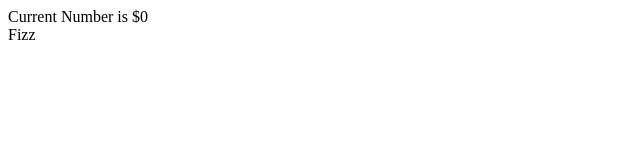
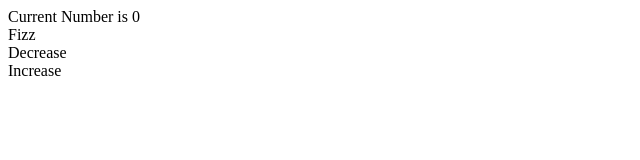
Before and after one commit to always-on-chain/FizzBuzzProgram, a React app: page / in a window 1280 px wide. Shown: the top 160 px of the page, without its empty margins (0-640 px from the left). Built offline with nearby package versions, Linux system fonts and the light colour scheme; the HTML template or start-up script is replaced by a standard one.

Commit message:
rendered both increment and decrement buttons and installed Materialize.css library

```diff
--- a/package.json
+++ b/package.json
@@ -13,6 +13,7 @@
     "babel-loader": "^7.1.4",
     "babel-preset-es2015": "^6.24.1",
     "babel-preset-react": "^6.24.1",
+    "materialize-css": "^1.0.0-rc.2",
     "react": "^16.4.1",
     "react-dom": "^16.4.1",
     "webpack": "^4.12.2"
--- a/react-client/src/components/Decrement.jsx
+++ b/react-client/src/components/Decrement.jsx
@@ -0,0 +1,11 @@
+import React from 'react';
+
+const Decrement = (props) => {
+  return (
+    <div id="decrement">
+      <a class="waves-effect waves-light btn-large">Decrease</a>
+    </div>
+  )
+}
+
+export default Decrement;
--- a/react-client/src/components/Increment.jsx
+++ b/react-client/src/components/Increment.jsx
@@ -0,0 +1,11 @@
+import React from 'react';
+
+const Increment = (props) => {
+  return (
+    <div id="increment">
+      <a class="waves-effect waves-light btn-large">Increase</a>
+    </div>
+  )
+}
+
+export default Increment;
--- a/react-client/src/components/Messages.jsx
+++ b/react-client/src/components/Messages.jsx
@@ -4,7 +4,7 @@ const Messages = (props) => {
   return (
     <div id="messages">
       <div id="messages-number">
-        Current Number is ${props.currentNumber}
+        Current Number is {props.currentNumber}
       </div>
       <div id="messages-fizz-bizz">
         Fizz
--- a/react-client/src/index.jsx
+++ b/react-client/src/index.jsx
@@ -1,6 +1,8 @@
 import React from 'react';
 import ReactDOM from 'react-dom';
 import Messages from './components/Messages.jsx';
+import Decrement from './components/Decrement.jsx';
+import Increment from './components/Increment.jsx';
 
 class App extends React.Component {
   constructor(props) {
@@ -14,9 +16,8 @@ class App extends React.Component {
     return (
       <div id="interface">
         <Messages currentNumber={this.state.currentNumber} />
-        {/* <Decrement currentNumber={this.state.currentNumber} />
-        <Increment currentNumber={this.state.currentNumber} /> */}
-
+        <Decrement currentNumber={this.state.currentNumber} />
+        <Increment currentNumber={this.state.currentNumber} />
       </div>
     )
   }
```
Also changed, not shown: 9 other files (tests, documents, lock files or other folders).
